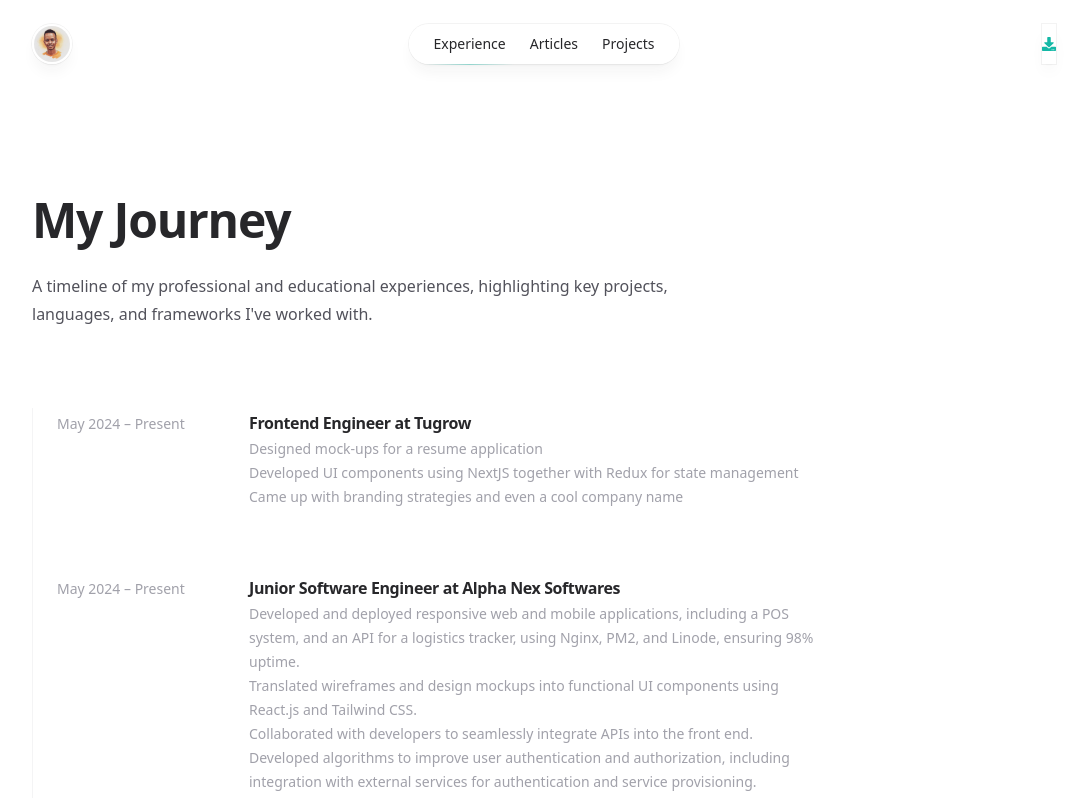
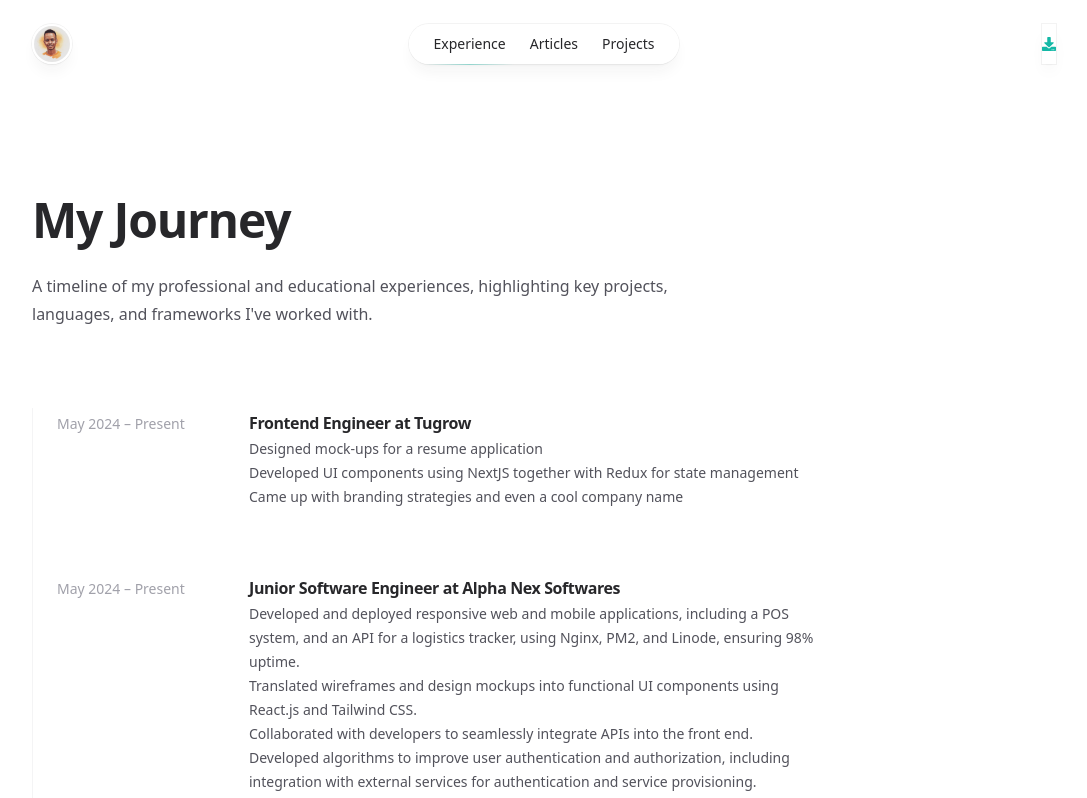
Before and after one commit to kevohm/Portfolio, a React (Vite) app: page /experience in a window 1280 px wide. Shown: the top 798 px of the page, without its empty margins (96-1183 px from the left). Built offline with nearby package versions, Linux system fonts and the light colour scheme.

Commit message:
fix: text contrast issues

```diff
--- a/src/sections/Experience.jsx
+++ b/src/sections/Experience.jsx
@@ -238,7 +238,7 @@ const Experience = () => {
                               <time className="md:hidden relative z-10 order-first mb-3 flex items-center text-sm text-zinc-400 dark:text-zinc-500 pl-3.5">
                                 {experience.duration}
                               </time>
-                              <ul className="text-sm text-zinc-400 dark:text-zinc-500 list-disc flex flex-col space-y-3">
+                              <ul className="text-sm text-zinc-600 dark:text-zinc-400 flex flex-col space-y-3">
                                 {experience.roles.map((role, index) => (
                                   <li
                                     key={index}
```
